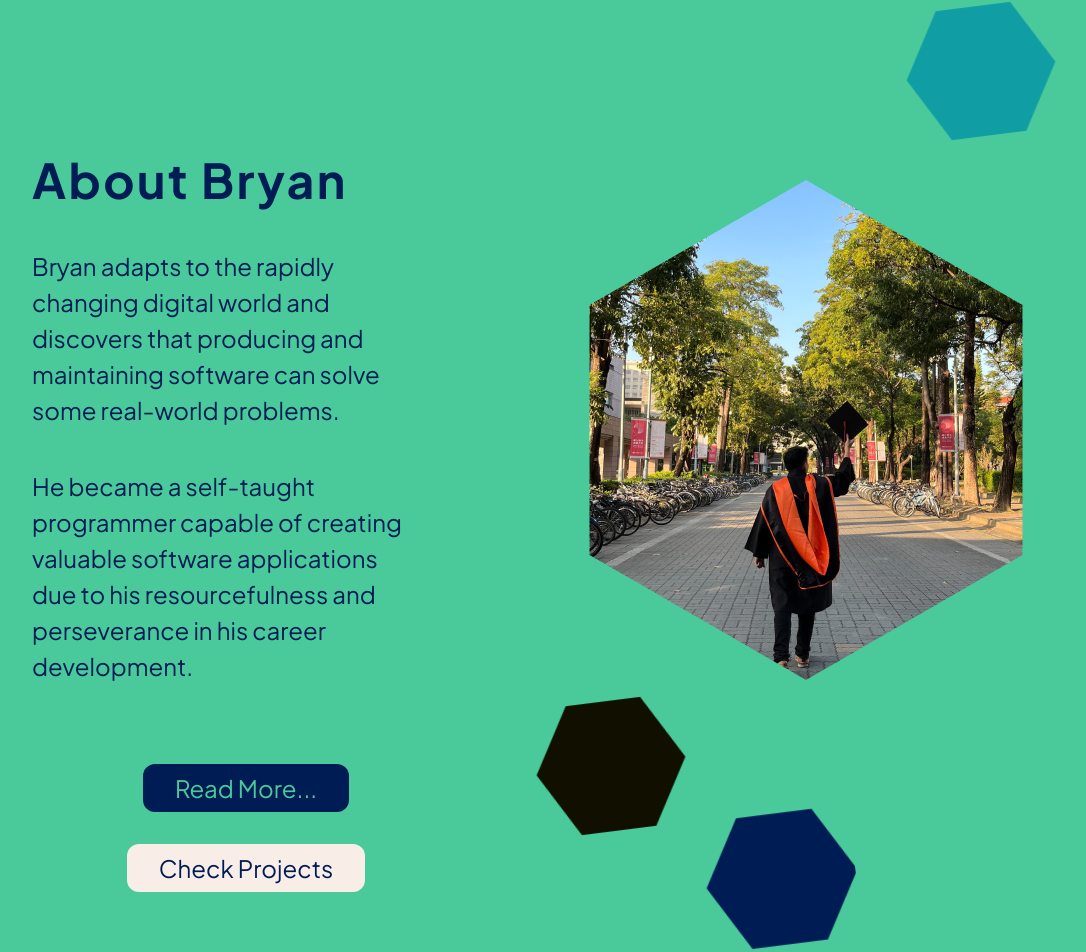
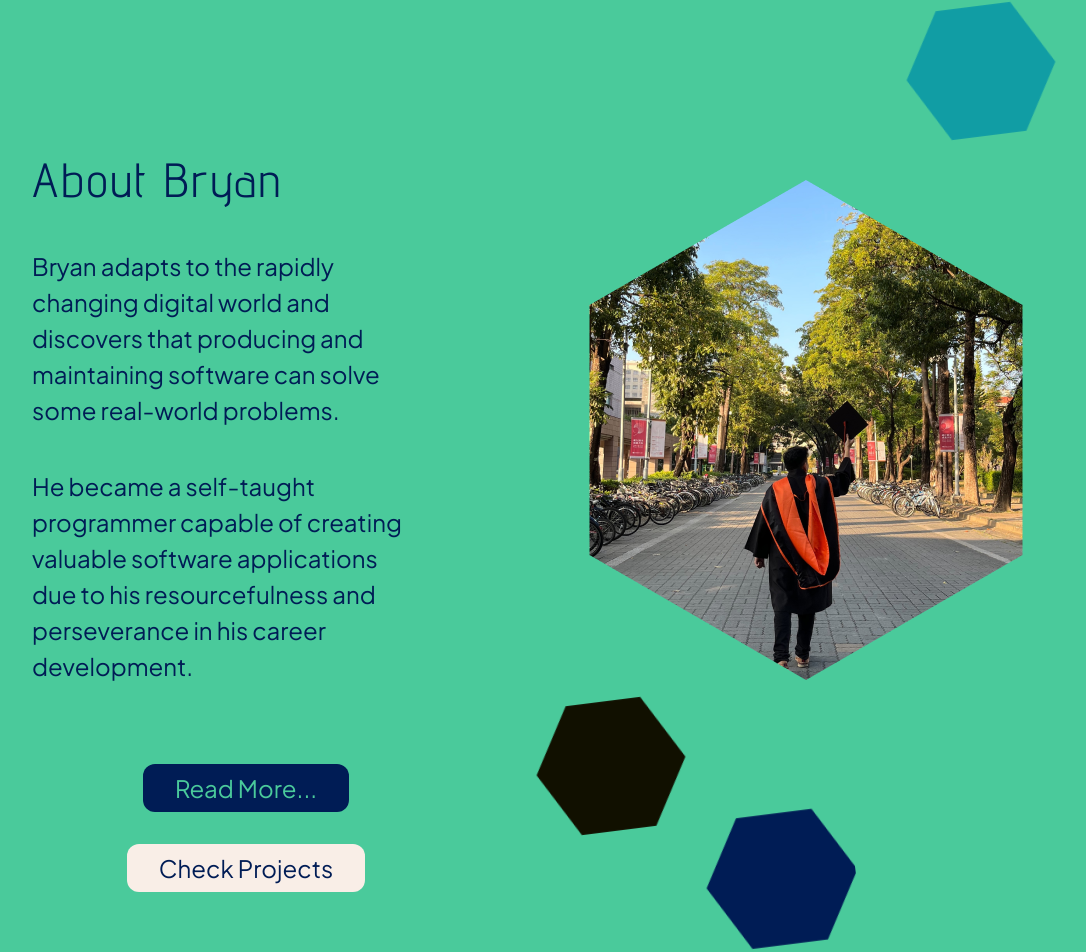
Before and after one commit to bryancastillo10/portfolio, a Next.js app: page / in a window 1280 px wide. Shown: the part 1141-2093 px from the top of the page, without its empty margins (96-1182 px from the left). Built offline with nearby package versions, Linux system fonts and the light colour scheme.

Commit message:
rename wave border

```diff
--- a/src/app/page.tsx
+++ b/src/app/page.tsx
@@ -1,12 +1,12 @@
 import About from "@/components/about/About";
-import AboutBorder from "@/components/about/AboutBorder";
+import WaveDown from "@/components/ui/WaveDown";
 export default function Home() {
   return (
     <main>
       <About />
       <div className="bg-secondary">
       <div className="w-full md:min-h-auto">
-          <AboutBorder/>
+          <WaveDown/>
       </div>
       <p>
         Lorem, ipsum dolor sit amet consectetur adipisicing elit. Est molestias
--- a/src/components/about/About.tsx
+++ b/src/components/about/About.tsx
@@ -7,6 +7,7 @@ import gradPic from "../../../public/images/AboutPic.png"
 import carbonHexagon from "../../../public/icons/carbon-hexagon.svg";
 import cyanHexagon from "../../../public/icons/cyan-hexagon.svg";
 import darkBlueHexagon from "../../../public/icons/darkblue-hexagon.svg";
+import { adventPro } from "@/utils/font";
 
 
 const About = () => {
@@ -16,9 +17,8 @@ const About = () => {
         <div className="flex flex-col-reverse lg:flex-row gap-x-24">
           <article className="flex flex-col my-10 md:my-20">
             <div className="mt-24 md:mt-40">
-              <h1 className="font-bold text-4xl lg:text-5xl tracking-wider
-                text-center md:text-left
-                ">
+              <h1 className={`font-bold text-4xl lg:text-5xl tracking-wider
+                text-center md:text-left ${adventPro.className}`}>
                   About Bryan
                 </h1>
             </div>
--- a/src/components/hero/Hero.tsx
+++ b/src/components/hero/Hero.tsx
@@ -1,7 +1,7 @@
 "use client";
 import { useThemeContext } from "@/context/useContext";
 import { adventPro } from "@/utils/font";
-import HeroBorder from "./HeroBorder";
+import WaveUp from "../ui/WaveUp";
 import TextAnimation from "./TextAnimation";
 
 const Hero = () => {
@@ -48,7 +48,7 @@ const Hero = () => {
         </div>
       </article>
       <div className="w-full md:min-h-auto">
-          <HeroBorder />
+          <WaveUp/>
       </div>
     </section>
   );
--- a/src/components/about/AboutBorder.tsx
+++ b/src/components/ui/WaveDown.tsx
@@ -1,6 +1,5 @@
 
-
-const AboutBorder = () => {
+const WaveDown = () => {
   return (
 <svg width="100%" height="100%" viewBox="0 0 1440 169" fill="none" xmlns="http://www.w3.org/2000/svg">
 <path d="M0 169L21.92 158.956C43.68 148.814 87.52 128.725 131.2 108.539C174.88 88.3525 218.72 68.2638 262.08 59.5847C305.6 51.0031 348.8 53.9286 392.32 63.973C435.68 74.1148 479.52 91.278 523.2 108.051C566.88 124.824 610.72 141.012 654.4 151.447C698.08 161.881 741.92 166.367 785.6 166.269C829.28 166.074 873.12 161.198 916.8 155.152C960.48 149.204 1004.32 141.987 1047.68 124.142C1091.2 106.296 1134.4 77.6255 1177.92 71.1893C1221.28 64.6556 1265.12 80.2585 1308.8 94.5936C1352.48 108.831 1396.32 121.899 1418.08 128.335L1440 134.869V0.293701H1418.08C1396.32 0.293701 1352.48 0.293701 1308.8 0.293701C1265.12 0.293701 1221.28 0.293701 1177.92 0.293701C1134.4 0.293701 1091.2 0.293701 1047.68 0.293701C1004.32 0.293701 960.48 0.293701 916.8 0.293701C873.12 0.293701 829.28 0.293701 785.6 0.293701C741.92 0.293701 698.08 0.293701 654.4 0.293701C610.72 0.293701 566.88 0.293701 523.2 0.293701C479.52 0.293701 435.68 0.293701 392.32 0.293701C348.8 0.293701 305.6 0.293701 262.08 0.293701C218.72 0.293701 174.88 0.293701 131.2 0.293701C87.52 0.293701 43.68 0.293701 21.92 0.293701H0V169Z" fill="#001C55"/>
@@ -10,4 +9,4 @@ const AboutBorder = () => {
   )
 }
 
-export default AboutBorder
+export default WaveDown;
--- a/src/components/hero/HeroBorder.tsx
+++ b/src/components/ui/WaveUp.tsx
@@ -1,4 +1,4 @@
-const HeroBorder = () => {
+const WaveUp = () => {
   return (
 <svg width="100%" height="100%" viewBox="0 0 1440 400" fill="none" xmlns="http://www.w3.org/2000/svg">
 <g clip-path="url(#clip0_14_43)">
@@ -14,4 +14,4 @@ const HeroBorder = () => {
   );
 };
 
-export default HeroBorder;
+export default WaveUp;
```
